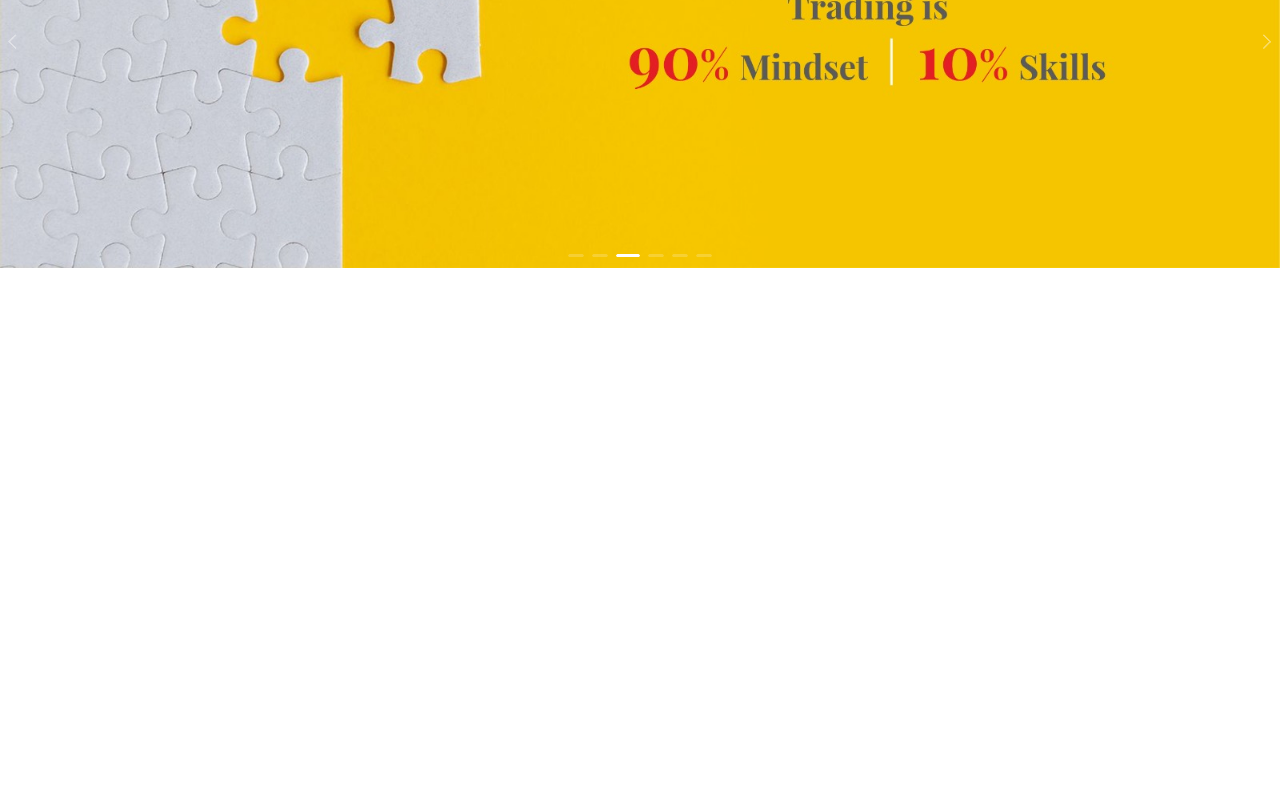
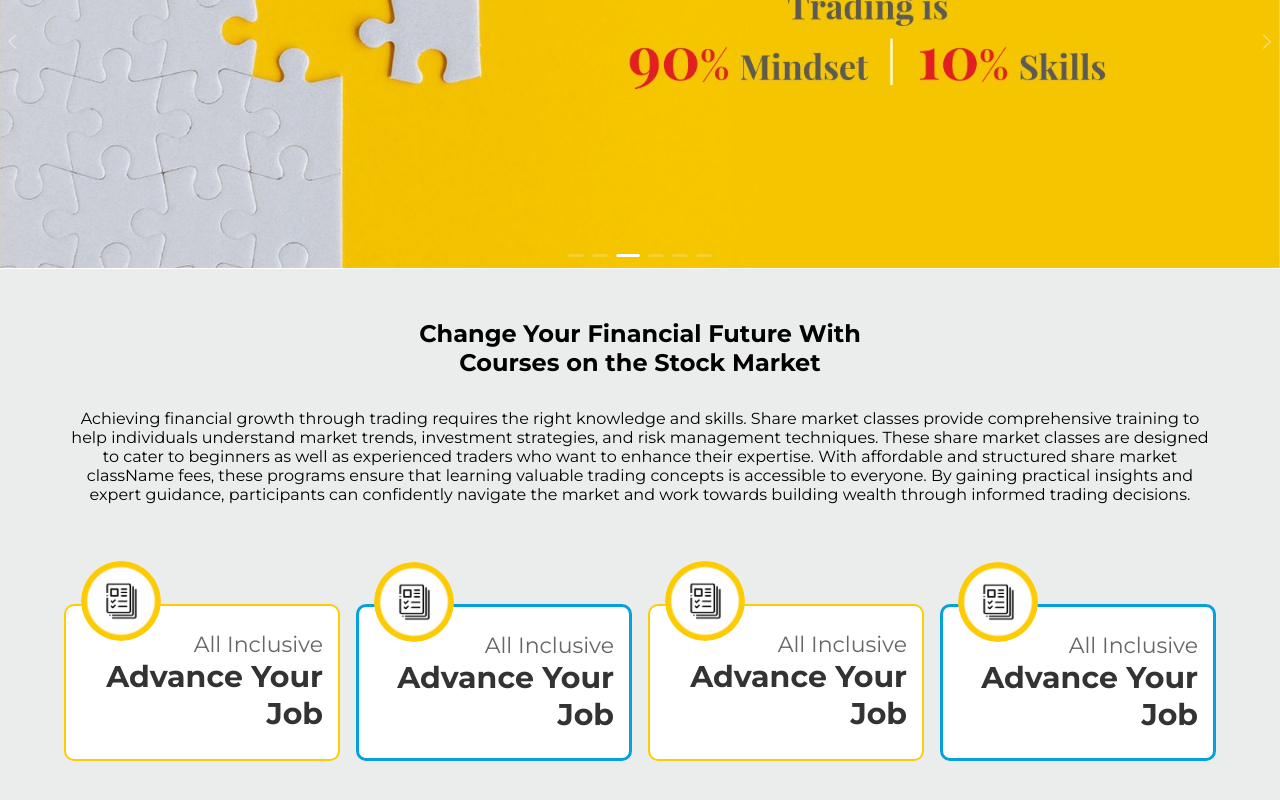
Before and after one commit to Aman8593/wadgaokar-growth-academy, a Next.js app: page / in a window 1280 px wide. Shown: the part 282-1082 px from the top of the page. Before the commit the page ends 800 px from the top, so only its background shows below. Built offline with nearby package versions, Linux system fonts and the light colour scheme.

Commit message:
Updated with basic card css and structure

```diff
--- a/src/app/page.js
+++ b/src/app/page.js
@@ -1,5 +1,5 @@
 import Section1Comp from "@/components/Section1";
-
+import Section2Comp from "@/components/Section2";
 
 export default function Home() {
   return (
@@ -7,6 +7,9 @@ export default function Home() {
       <section id="#section1">
         <Section1Comp />
       </section>
+      <section id="#section2">
+        <Section2Comp />
+      </section>
     </div>
   );
 }
--- /dev/null
+++ b/src/components/Section2.js
@@ -0,0 +1,99 @@
+import React from "react";
+import "../styles/Section2.scss";
+import Image from "next/image";
+
+const Section2Comp = () => {
+  return (
+    <div className="section2-container">
+      <div className="sect2-heading">
+        <h2>
+          Change Your Financial Future With <br /> Courses on the Stock Market
+        </h2>
+      </div>
+      <div className="sect2-title">
+        <p>
+          Achieving financial growth through trading requires the right
+          knowledge and skills. Share market classes provide comprehensive
+          training to help individuals understand market trends, investment
+          strategies, and risk management techniques. These share market classes
+          are designed to cater to beginners as well as experienced traders who
+          want to enhance their expertise. With affordable and structured share
+          market className fees, these programs ensure that learning valuable
+          trading concepts is accessible to everyone. By gaining practical
+          insights and expert guidance, participants can confidently navigate
+          the market and work towards building wealth through informed trading
+          decisions.
+        </p>
+      </div>
+      <div className="sect2-cards-container">
+        <div className="sect2-cards-wrapper">
+          <div className="card">
+            <div className="icon-container">
+              <Image
+                src="/images/card-1.jpg"
+                alt="Icon"
+                width={100}
+                height={100}
+                className="icon"
+              />
+            </div>
+            <div className="content">
+              <p>All Inclusive</p>
+              <h3>Advance Your Job</h3>
+            </div>
+          </div>
+
+          <div className="card">
+            <div className="icon-container">
+              <Image
+                src="/images/card-1.jpg"
+                alt="Icon"
+                width={100}
+                height={100}
+                className="icon"
+              />
+            </div>
+            <div className="content">
+              <p>All Inclusive</p>
+              <h3>Advance Your Job</h3>
+            </div>
+          </div>
+
+          <div className="card">
+            <div className="icon-container">
+              <Image
+                src="/images/card-1.jpg"
+                alt="Icon"
+                width={100}
+                height={100}
+                className="icon"
+              />
+            </div>
+            <div className="content">
+              <p>All Inclusive</p>
+              <h3>Advance Your Job</h3>
+            </div>
+          </div>
+
+          <div className="card">
+            <div className="icon-container">
+              <Image
+                src="/images/card-1.jpg"
+                alt="Icon"
+                width={100}
+                height={100}
+                className="icon"
+              />
+            </div>
+            <div className="content">
+              <p>All Inclusive</p>
+              <h3>Advance Your Job</h3>
+            </div>
+          </div>
+        </div>
+      </div>
+    </div>
+  );
+};
+
+export default Section2Comp;
--- /dev/null
+++ b/src/styles/Section2.scss
@@ -0,0 +1,141 @@
+.section2-container {
+  padding: 50px 0;
+  background-color: #ebedec;
+  .sect2-heading {
+    text-align: center;
+    margin-bottom: 2rem;
+  }
+  .sect2-title {
+    display: flex;
+    align-items: center;
+    justify-content: center;
+    margin-bottom: 100px;
+    p {
+      width: 90vw;
+      text-align: center;
+    }
+  }
+  .sect2-cards-container {
+    display: flex;
+    align-items: center;
+    justify-content: center;
+  }
+  .sect2-cards-wrapper {
+    display: grid;
+    grid-template-columns: repeat(auto-fit, minmax(200px, 1fr));
+    justify-items: center;
+    gap: 1rem;
+    width: 90vw;
+
+    .card {
+      display: flex;
+      align-items: center;
+      flex-direction: column;
+      text-align: center;
+      background: white;
+      border-radius: 10px;
+      padding: 15px;
+      // box-shadow: 0 4px 8px rgba(0, 0, 0, 0.1);
+      transition: transform 0.3s ease-in-out;
+      width: 100%;
+
+      &:nth-child(odd) {
+        border: 2px solid #fdcd00;
+      }
+
+      &:nth-child(even) {
+        border: 3px solid #04a1dd;
+      }
+
+      &:hover {
+        transform: translateY(-5px);
+      }
+
+      .icon-container {
+        width: 100%;
+        display: flex;
+      }
+
+      .icon {
+        position: relative;
+        width: 80px;
+        height: 80px;
+        border-radius: 50%;
+        margin-top: -60px;
+      }
+
+      .content {
+        text-align: right;
+        position: relative;
+        top: -10px;
+        h3 {
+          font-size: 30px;
+          font-weight: bold;
+          color: #333;
+        }
+        p {
+          font-size: 22px;
+          color: #666;
+        }
+      }
+    }
+
+    // .card {
+    //   background: #fff;
+    //   // box-shadow: 0 0 5px -2px rgba(0, 0, 0, 0.1);
+    //   width: 100%;
+    //   border-radius: 15px;
+    //   padding: 20px;
+
+    //   &:nth-child(odd) {
+    //     border: 2px solid #fdcd00;
+    //   }
+    //   &:nth-child(even) {
+    //     border: 3px solid #04a1dd;
+    //   }
+    // }
+
+    // .card figure {
+    //   width: 100px;
+    //   height: 100px;
+    //   border-radius: 50%;
+    //   margin-top: -80px;
+    //   position: relative;
+    // }
+
+    // // .card figure::before {
+    // //   content: "";
+    // //   border-radius: inherit;
+    // //   position: absolute;
+    // //   top: 50%;
+    // //   left: 50%;
+    // //   width: 100%;
+    // //   height: 100%;
+    // //   transform: translate(-50%, -50%);
+    // //   border: 1rem solid #f3f1fe;
+    // //   box-shadow: 0 1px rgba(0, 0, 0, 0.1);
+    // // }
+
+    // .card figure img {
+    //   border-radius: inherit;
+    //   width: 100%;
+    //   height: 100%;
+    //   object-fit: cover;
+    // }
+
+    // .content {
+    //   display: flex;
+    //   flex-direction: column;
+    //   align-items: flex-end;
+    //   justify-content: center;
+
+    //   .line-1 {
+    //     font-size: 25px;
+    //   }
+
+    //   .line-2 {
+    //     font-size: 30px;
+    //   }
+    // }
+  }
+}
```
Also changed, not shown: public/images/card-1.jpg (added).
